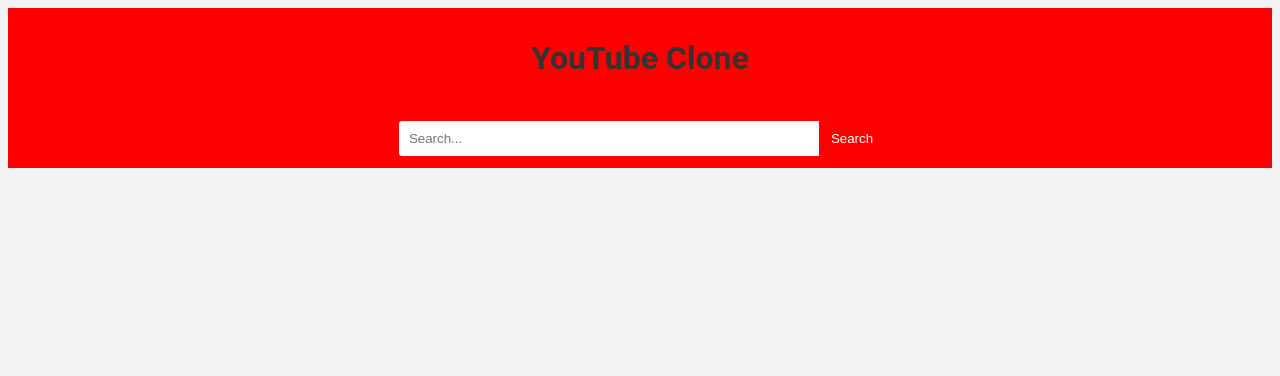
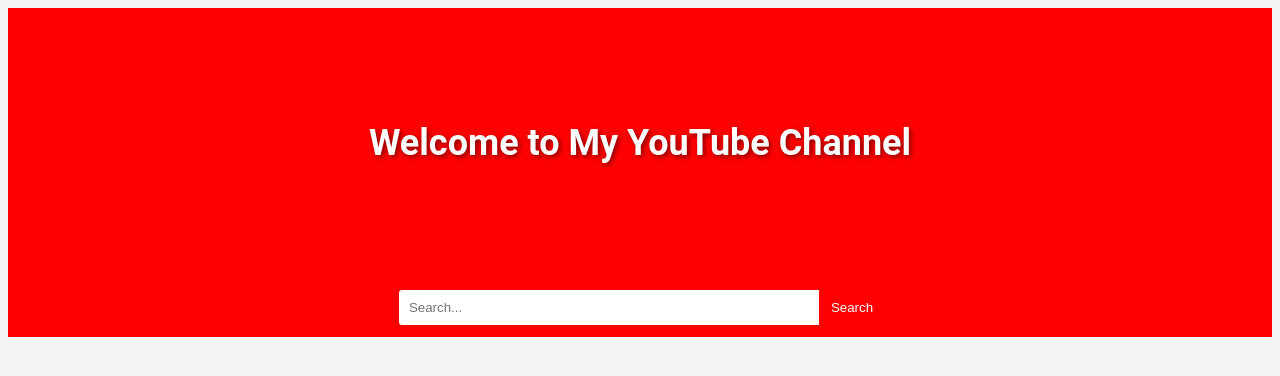
Before and after one commit to clientesweb/clone, a plain HTML site: page index.html in a window 1280 px wide. Drawn offline with Linux system fonts and the light colour scheme; no server answers.

Commit message:
Actualizar index.html

```diff
--- a/index.html
+++ b/index.html
@@ -8,8 +8,8 @@
 </head>
 <body>
     <header>
-        <div class="logo">
-            <h1>YouTube Clone</h1>
+        <div class="banner">
+            <h1>Welcome to My YouTube Channel</h1>
         </div>
         <div class="search-bar">
             <input type="text" id="search-input" placeholder="Search...">
```
